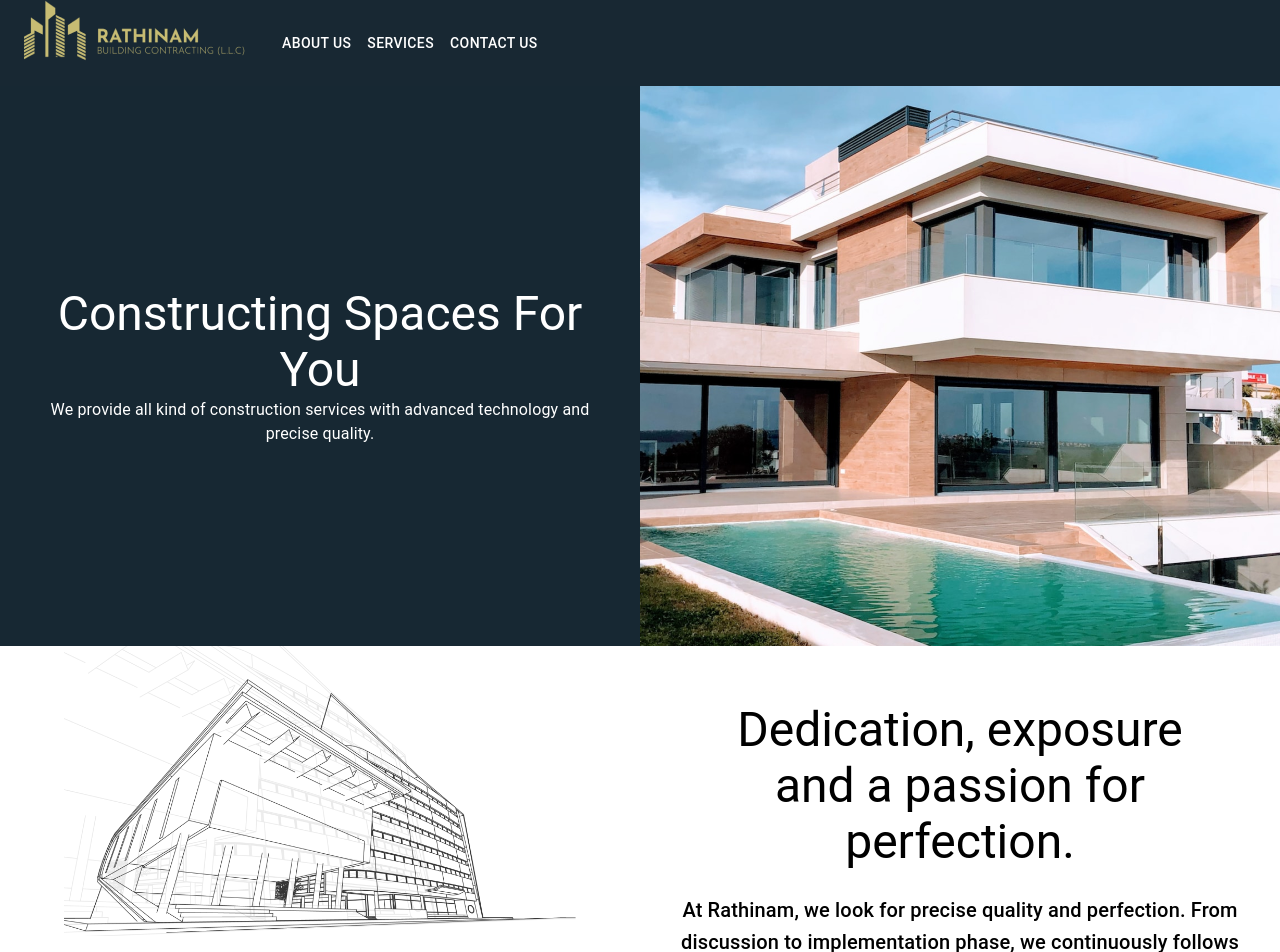
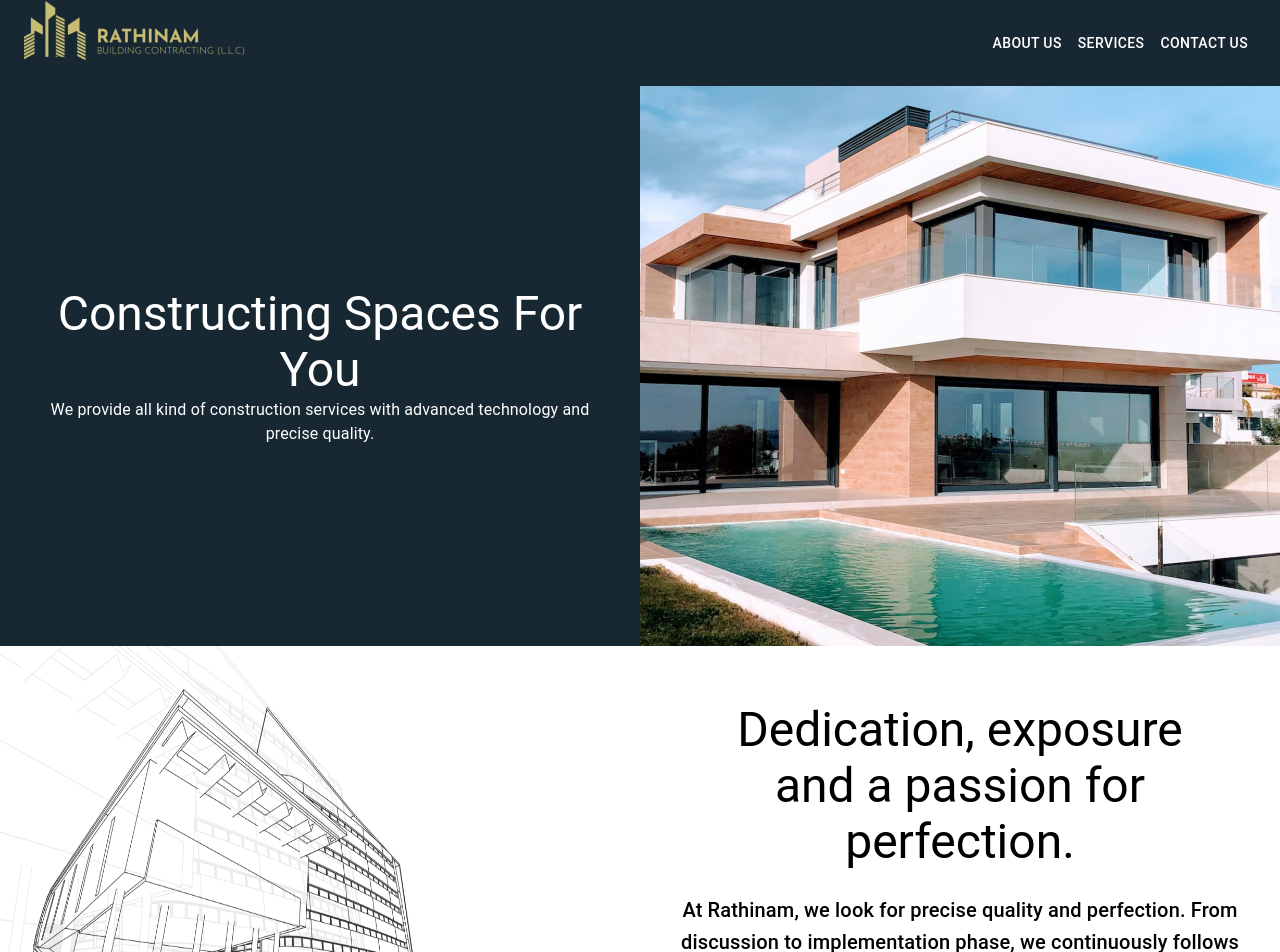
Before and after one commit to princejohnson37/rathinam-react, a React (Create React App) app: page / in a window 1280 px wide. Shown: the top 952 px of the page. Built offline with nearby package versions, Linux system fonts and the light colour scheme.

Commit message:
app bar menu items right align

```diff
--- a/src/components/header/AppBar/AppBar.jsx
+++ b/src/components/header/AppBar/AppBar.jsx
@@ -65,7 +65,7 @@ function ResponsiveAppBar() {
             sx={{
               flexGrow: 1,
               justifyContent: "flex-end",
-              display: { xs: "flex", md: "none", justifyContent: "flex-end" },
+              display: { xs: "flex", md: "none" },
             }}
           >
             <IconButton
@@ -94,6 +94,7 @@ function ResponsiveAppBar() {
               onClose={handleCloseNavMenu}
               sx={{
                 display: { xs: "block", md: "none" },
+                justifyContent: "end",
               }}
             >
               {pages.map((page) => (
@@ -122,7 +123,13 @@ function ResponsiveAppBar() {
           >
             LOGO
           </Typography> */}
-          <Box sx={{ flexGrow: 1, display: { xs: "none", md: "flex" } }}>
+          <Box
+            sx={{
+              flexGrow: 1,
+              justifyContent: "end",
+              display: { xs: "none", md: "flex" },
+            }}
+          >
             {pages.map((page) => (
               <Button
                 key={page}
--- a/src/components/part2/Part2.jsx
+++ b/src/components/part2/Part2.jsx
@@ -6,10 +6,10 @@ import "./Part2.css";
 function Part2() {
   return (
     <Grid container>
-      <Grid item xs={12} lg={6}>
+      <Grid item xs={12} lg={6} container>
         <img className="part-two-bg-img" src={sketch} alt="" />
       </Grid>
-      <Grid item xs={12} lg={6}>
+      <Grid item xs={12} lg={6} container>
         <Box className="part-two-text">
           <Typography variant="h3" sx={{ padding: 3 }}>
             Dedication, exposure and a passion for perfection.
```
